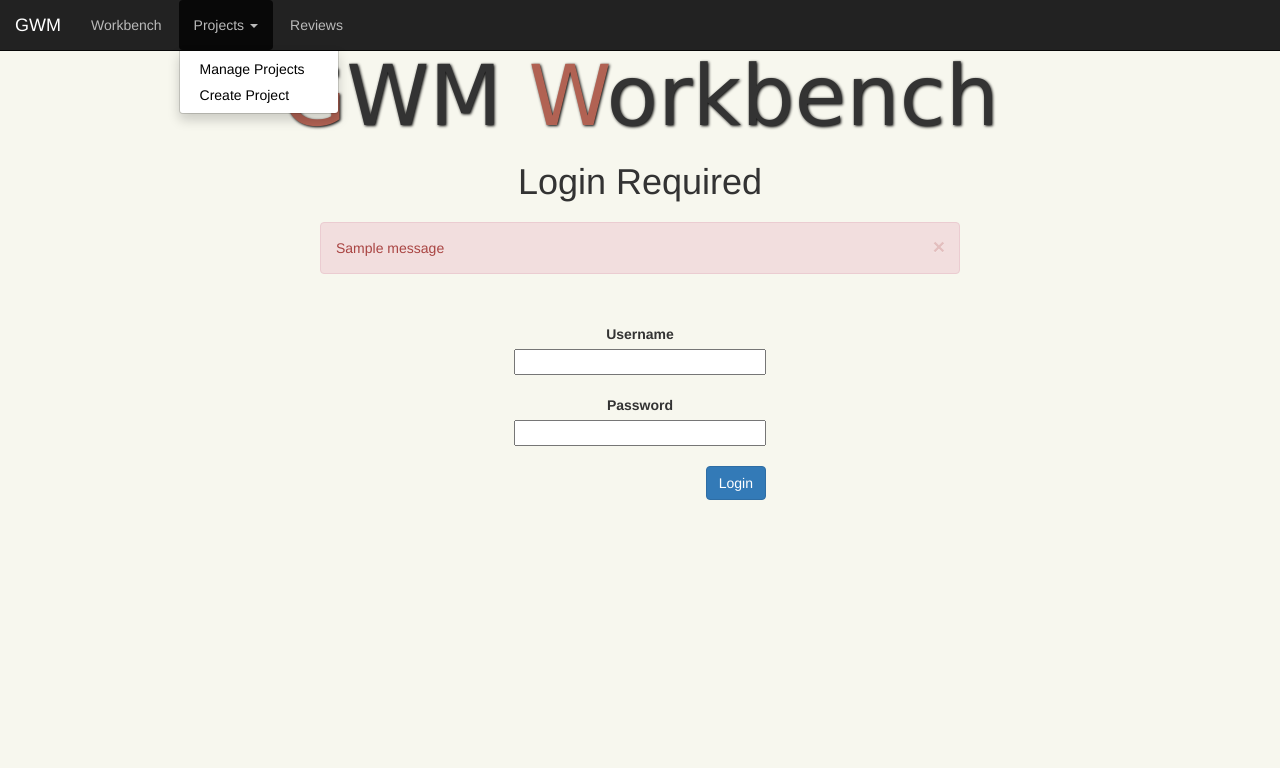
After one commit to 1moosey1/gonzalezwelding.com, a Django app: template workbench/templates/workbench/login.html in a window 1280 px wide, after a click on "Projects". The commit adds this page. Shown: the top 768 px of the page. Run offline with Django 3.2, Linux system fonts and the light colour scheme; the template is opened without the code that fills it, so the values that code supplies are empty, except form fields; tables that the repository leaves empty hold one stand-in row (values such as "Sample post"); one stand-in notice (Sample message) is shown; form fields are guessed from the names that the template uses; some libraries are stand-ins or nearby versions.

Commit message:
Added login/logout requirement for workbench pages, added login page, added custom middleware instead of using decorators to handle login enforcement, added logout view and minor css changes and cleanup

```diff
--- a/pages/static/css/gwm.css
+++ b/pages/static/css/gwm.css
@@ -12,12 +12,20 @@ body {
     margin-bottom: 50px;
 }
 
-.navbar-brand {
+.navbar-brand, .navbar-brand a,
+.navbar-lightlink li a:hover, .navbar-lightlink .active a  {
+
     color: #ffffff !important;
 }
 
-.navbar-brand a {
-    color: #ffffff !important;
+.navbar-lightlink li a {
+    color: #bababa !important;
+}
+
+.navbar-lightlink .dropdown-menu a,
+.navbar-lightlink .dropdown-menu a:hover {
+
+    color: #000000 !important;
 }
 
 .logo {
@@ -44,11 +52,7 @@ body {
     background-color: #e3e2c1;
 }
 
-.btn-circle:hover {
-    background-color: #f7f7ee;
-}
-
-.btn-circle:active {
+.btn-circle:hover, .btn-circle:active {
     background-color: #f7f7ee;
 }
 
@@ -71,11 +75,7 @@ body {
     opacity: 1;
 }
 
-.left {
-    background-image: none !important;
-}
-
-.right {
+.left, .right {
     background-image: none !important;
 }
 
--- /dev/null
+++ b/projects/static/css/projectform.css
@@ -0,0 +1,4 @@
+.fieldwrapper, .submitwrapper, .alertwrapper {
+
+    width: 50%;
+}
--- a/projects/templates/projects/projectcreate.html
+++ b/projects/templates/projects/projectcreate.html
@@ -3,7 +3,9 @@
 
 {% block link %}
   <link rel="stylesheet"
-        href="{% static 'css/projectforms.css' %}"/>
+        href="{% static 'css/workbenchform.css' %}"/>
+  <link rel="stylesheet"
+        href="{% static 'css/projectform.css' %}"/>
 {% endblock %}
 
 {% block content %}
--- a/projects/templates/projects/projectdelete.html
+++ b/projects/templates/projects/projectdelete.html
@@ -3,7 +3,9 @@
 
 {% block link %}
   <link rel="stylesheet"
-        href="{% static 'css/projectforms.css' %}"/>
+        href="{% static 'css/workbenchform.css' %}"/>
+  <link rel="stylesheet"
+        href="{% static 'css/projectform.css' %}"/>
   <link rel="stylesheet"
         href="{% static 'css/projects.css' %}"/>
 {% endblock %}
@@ -11,7 +13,6 @@
 {% block content %}
 
   <h1> Delete <i>{{ project.title }}</i>? </h1>
-
 
     {% csrf_token %}
 
--- a/projects/templates/projects/projectmodify.html
+++ b/projects/templates/projects/projectmodify.html
@@ -3,9 +3,11 @@
 
 {% block link %}
   <link rel="stylesheet"
+        href="{% static 'css/workbenchform.css' %}"/>
+  <link rel="stylesheet"
+        href="{% static 'css/projectform.css' %}"/>
+  <link rel="stylesheet"
         href="{% static 'css/projectmodify.css' %}"/>
-  <link rel="stylesheet"
-        href="{% static 'css/projectforms.css' %}"/>
 {% endblock %}
 
 {% block content %}
--- /dev/null
+++ b/workbench/static/css/login.css
@@ -0,0 +1,9 @@
+.fieldwrapper, .submitwrapper {
+
+    width: 20%;
+}
+
+.alertwrapper {
+
+    width: 50%;
+}
--- a/projects/static/css/projectforms.css
+++ b/workbench/static/css/workbenchform.css
@@ -3,14 +3,13 @@ form {
     padding: 10px;
 }
 
-input[type="text"], input[type="file"], textarea {
+input[type="text"], input[type="password"], input[type="file"], textarea {
 
     width: 100%;
 }
 
 .fieldwrapper, .submitwrapper, .alertwrapper {
 
-    width: 50%;
     margin: 20px auto 20px auto;
 }
 
--- a/workbench/templates/workbench/base.html
+++ b/workbench/templates/workbench/base.html
@@ -27,24 +27,26 @@
 <body>
 
 <!-- Navigation -->
-<nav class="navbar navbar-inverse navbar-fixed-top">
+<nav class="navbar navbar-inverse navbar-fixed-top navbar-lightlink">
   <div class="container-fluid">
 
     <div class="navbar-header">
+
       <button type="button" class="navbar-toggle" data-toggle="collapse" data-target="#navlinks">
       <span class="icon-bar"></span>
       <span class="icon-bar"></span>
       <span class="icon-bar"></span>
       </button>
 
-      <div>
-      <span class="navbar-brand">
+      <div class="navbar-brand">
           <a href="{% url 'pages:home' %}">GWM</a>
-      </span>
-      </div>
       </div>
 
+    </div>
+
+    <!-- Navigation Links -->
     <div class="collapse navbar-collapse" id="navlinks">
+
       <ul class="nav navbar-nav nav-pills">
 
         <li id="home">
@@ -67,7 +69,19 @@
         </li>
 
       </ul>
+
+      {% if request.user.is_authenticated %}
+        <ul class="nav navbar-nav nav-pills navbar-right">
+
+          <li id="logout">
+            <a href="{% url 'workbench:logout' %}"> Logout </a>
+          </li>
+
+        </ul>
+      {% endif %}
+
     </div>
+    <!-- End Navigation Links -->
 
   </div>
 </nav>
--- a/workbench/templates/workbench/home.html
+++ b/workbench/templates/workbench/home.html
@@ -1,6 +1,5 @@
 {% extends 'workbench/base.html' %}
-{% load static %}
 
 {% block content %}
-Workbench home
+  <h1> Workbench Home </h1>
 {% endblock %}
--- /dev/null
+++ b/workbench/templates/workbench/login.html
@@ -0,0 +1,48 @@
+{% extends 'workbench/base.html' %}
+{% load static %}
+
+{% block link %}
+  <link rel="stylesheet"
+        href="{% static 'css/workbenchform.css' %}"/>
+  <link rel="stylesheet"
+        href="{% static 'css/login.css' %}"/>
+{% endblock %}
+
+{% block content %}
+
+  <h1> Login Required </h1>
+
+  {% if messages %}
+
+      <div class="alert alert-danger alert-dismissible alertwrapper" id="alert">
+        <a href="#" class="close" data-dismiss="alert">&times;</a>
+        {% for message in messages %}
+          {{ message }}
+        {% endfor %}
+      </div>
+
+  {% endif %}
+
+  <form method="post">
+
+    {% csrf_token %}
+
+    <div class="fieldwrapper">
+      <label for="{{ form.username.id_for_label }}"> Username </label>
+      <br/>
+      {{ form.username }}
+    </div>
+
+    <div class="fieldwrapper">
+      <label for="{{ form.password.id_for_label }}"> Password </label>
+      <br/>
+      {{ form.password }}
+    </div>
+
+    <div class="submitwrapper">
+      <input class="btn btn-primary" type="submit" value="Login" />
+    </div>
+
+  </form>
+
+{% endblock %}
--- a/workbench/urls.py
+++ b/workbench/urls.py
@@ -3,5 +3,7 @@ from . import views
 
 app_name = 'workbench'
 urlpatterns = [
-    url('^$', views.workbench, name='workbench')
+    url('^$', views.workbench, name='workbench'),
+    url('^login/$', views.login_view, name='login'),
+    url('^logout/$', views.logout_view, name='logout')
 ]
```
Also changed, not shown: pages/templates/pages/base.html (+4 -4 lines), workbench/forms.py (added, +7 -0 lines), workbench/middleware.py (added, +34 -0 lines), workbench/views.py (+42 -0 lines). Lines whose indentation alone changed are shown as unchanged.
